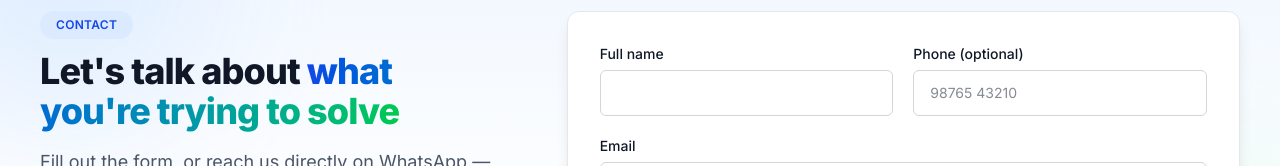
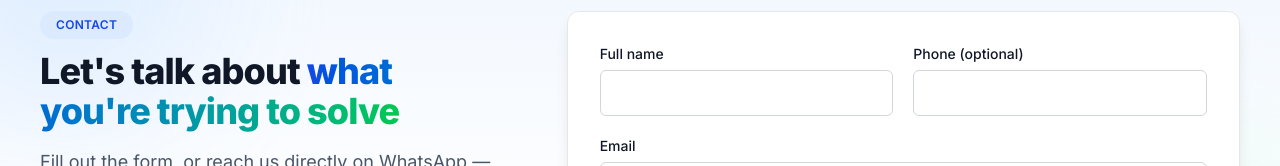
Before and after one commit to ParangiKalpana/OneMitraReact, a React (Vite) app in the folder OneMitra/: page /contact in a window 1280 px wide. Shown: the part 170-336 px from the top of the page. Built offline with nearby package versions, Linux system fonts and the light colour scheme.

Commit message:
Updated website

```diff
--- a/OneMitra/src/Pages/Contact/Contact.jsx
+++ b/OneMitra/src/Pages/Contact/Contact.jsx
@@ -210,7 +210,7 @@ function Contact() {
                     name="phone"
                     type="tel"
                     inputMode="numeric"
-                    placeholder="98765 43210"
+                    pattern="[6-9][0-9]{9}"
                     value={form.phone}
                     onChange={handleChange}
                     aria-invalid={!!errors.phone}
```
